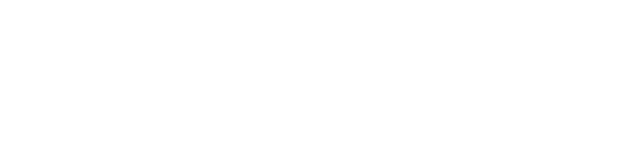
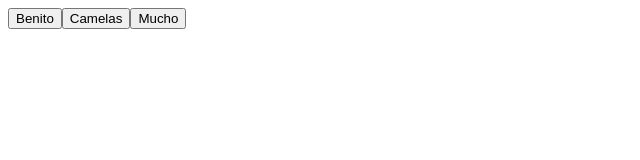
Before and after one commit to PabloGartzi/taller-git-y-github, a plain HTML site: page index.html in a window 1280 px wide. Shown: the whole page, without its empty margins (0-640 px from the left). Drawn offline with Linux system fonts and the light colour scheme.

Commit message:
First js

```diff
--- a/index.html
+++ b/index.html
@@ -7,7 +7,7 @@
     <link rel="stylesheet" href="css/main.css">
 </head>
 <body>
-
+    <div id="divBoton"></div>
     <script src="/js/main.js"></script>
 </body>
 </html>
--- a/js/main.js
+++ b/js/main.js
@@ -0,0 +1,29 @@
+const boton = document.querySelector("#divBoton")
+const fragment = document.createDocumentFragment();
+
+const botones = [
+    {
+        id: 1,
+        nombre: "Benito",
+    },
+    {
+        id: 2,
+        nombre: "Camelas",
+    },
+    {
+        id: 3,
+        nombre: "Mucho",
+    },
+];
+
+const pintarBotones = () => {
+    botones.forEach((boton) => {
+        const newBoton = document.createElement("BUTTON");
+        newBoton.classList.add("btn");
+        newBoton.textContent = boton.nombre
+        fragment.append(newBoton);
+    })
+    boton.append(fragment);
+}
+
+pintarBotones();
```
